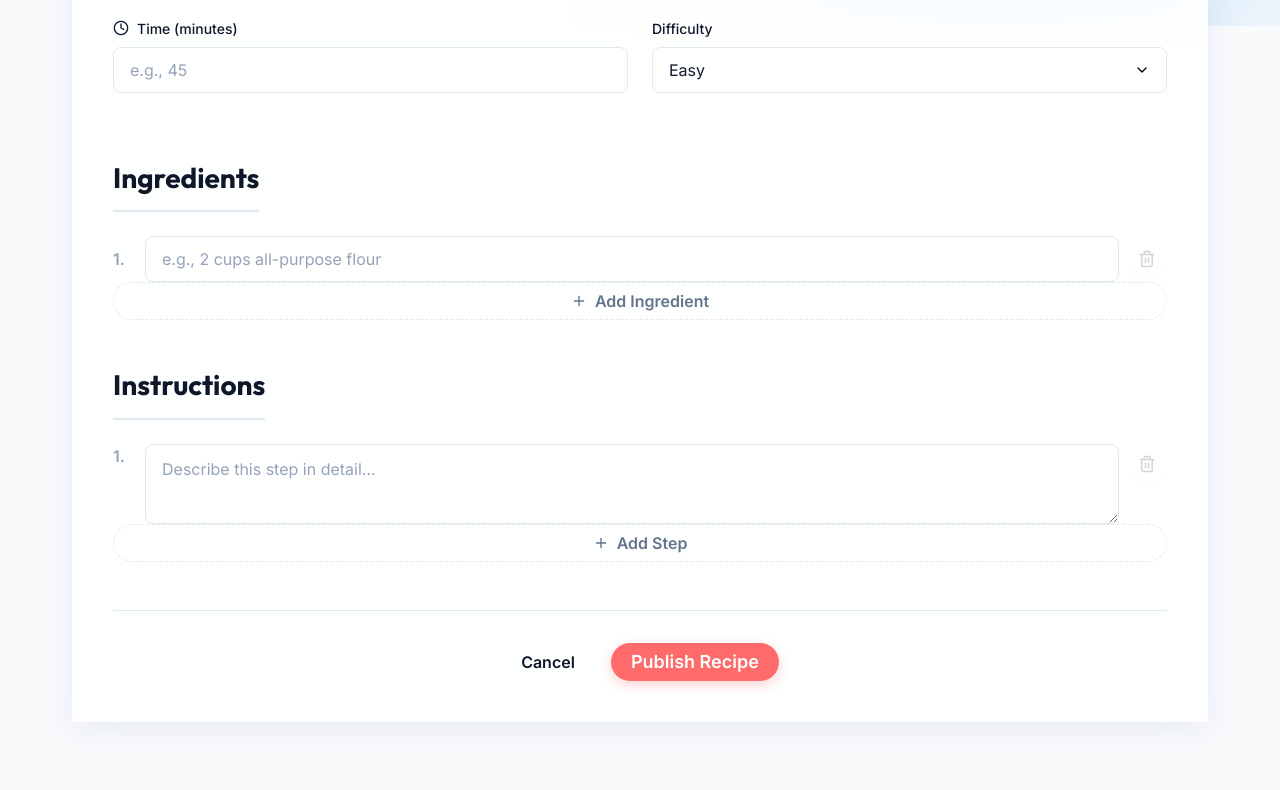
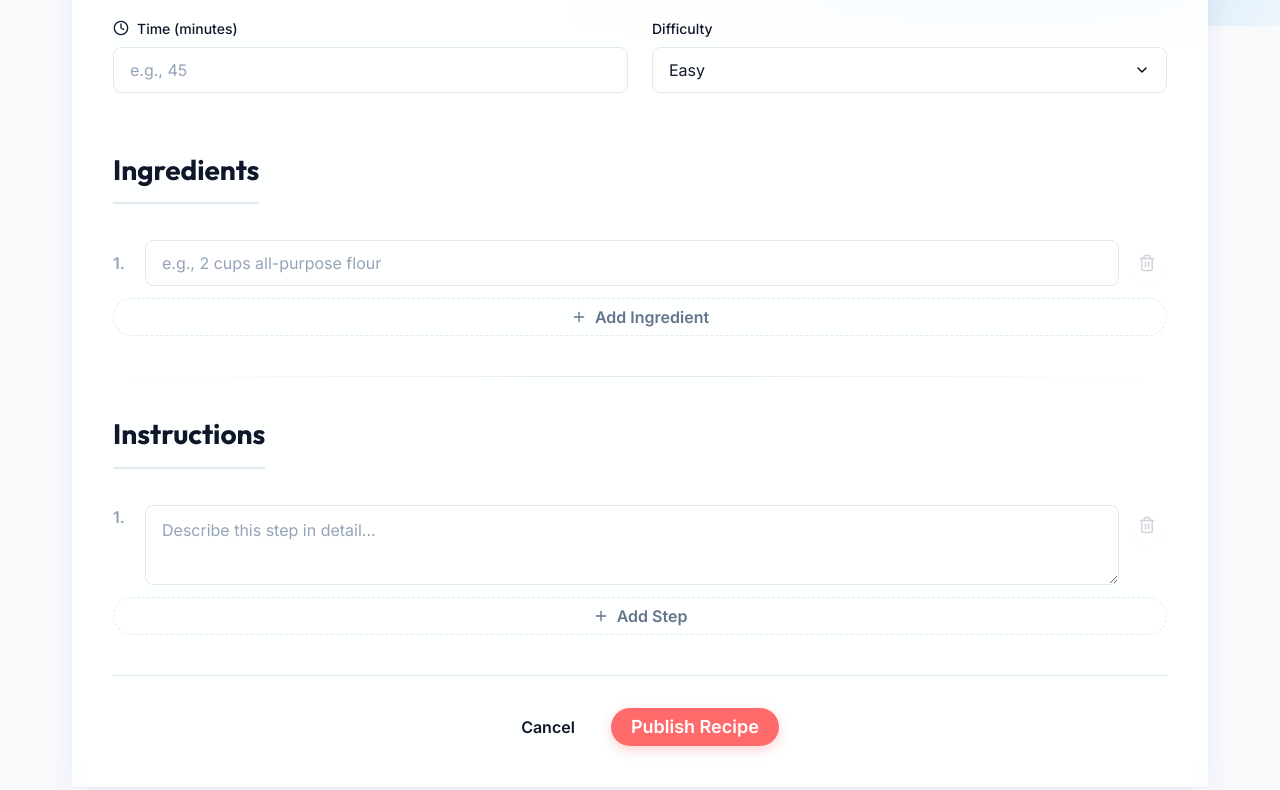
Before and after one commit to ErexPL/Recipin, a React (Vite) app: page /create in a window 1280 px wide. Shown: the part 774-1564 px from the top of the page. Before the commit the page ends 1528 px from the top, so only its background shows below. Built offline with nearby package versions, Linux system fonts and the light colour scheme; no server answers.

Commit message:
Visual fixes

```diff
--- a/src/pages/CreateRecipe/CreateRecipe.css
+++ b/src/pages/CreateRecipe/CreateRecipe.css
@@ -13,7 +13,13 @@
 }
 
 .form-section {
-    margin-bottom: 3rem;
+    margin-bottom: 2.5rem;
+}
+
+.section-divider {
+    height: 1px;
+    background: linear-gradient(to right, transparent, var(--color-border), transparent);
+    margin: 2rem 0 2.5rem;
 }
 
 .grid-2-col {
@@ -105,6 +111,7 @@
 
 .array-input-row {
     align-items: center;
+    padding: 0.75rem 0;
 }
 
 .flex-start {
--- a/src/pages/CreateRecipe/CreateRecipe.jsx
+++ b/src/pages/CreateRecipe/CreateRecipe.jsx
@@ -214,6 +214,8 @@ const CreateRecipe = () => {
                     </button>
                 </div>
 
+                <div className="section-divider"></div>
+
                 <div className="form-section">
                     <h2 className="section-title">Instructions</h2>
                     {steps.map((step, index) => (
--- a/src/pages/RecipeDetails/RecipeDetails.css
+++ b/src/pages/RecipeDetails/RecipeDetails.css
@@ -21,9 +21,15 @@
 }
 
 .danger-btn {
+    display: inline-flex;
+    align-items: center;
+    gap: 0.5rem;
     background-color: transparent;
     color: var(--color-text-secondary);
     border: 1px dashed var(--color-border);
+    padding: 0.5rem 1rem;
+    border-radius: var(--radius-full);
+    font-weight: 500;
 }
 
 .danger-btn:hover {
@@ -128,13 +134,15 @@
     width: auto;
     padding: 0 1.2rem;
     border-radius: var(--radius-full);
+    background: var(--color-surface);
+    border: 1px solid var(--color-border);
+    color: var(--color-text-secondary);
 }
 
 .detail-actions .upvote-btn:hover,
 .detail-actions .upvote-btn.active {
-    color: #ff4757;
-    background: rgba(255, 71, 87, 0.1);
-    border-color: rgba(255, 71, 87, 0.2);
+    color: var(--color-primary);
+    background: var(--color-primary-light);
 }
 
 .detail-grid {
```
